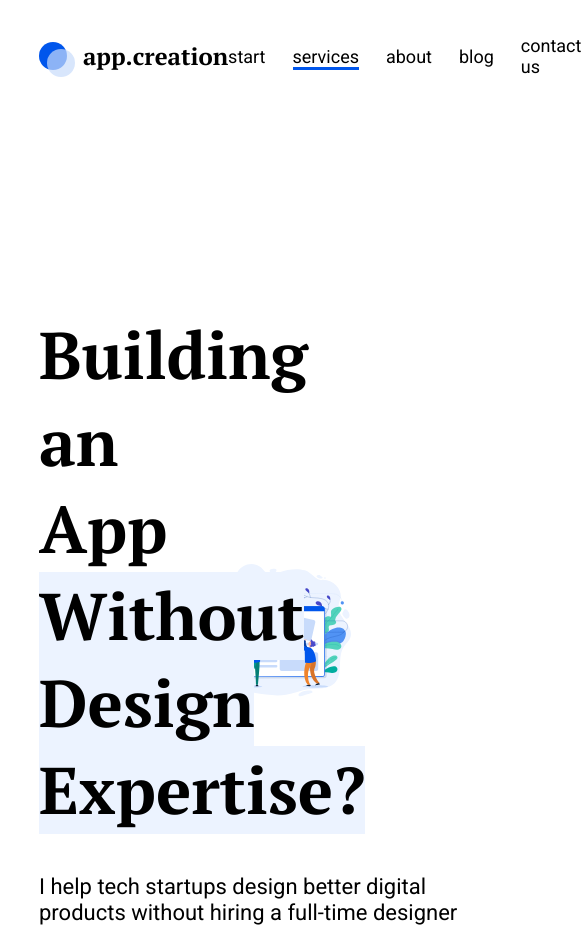
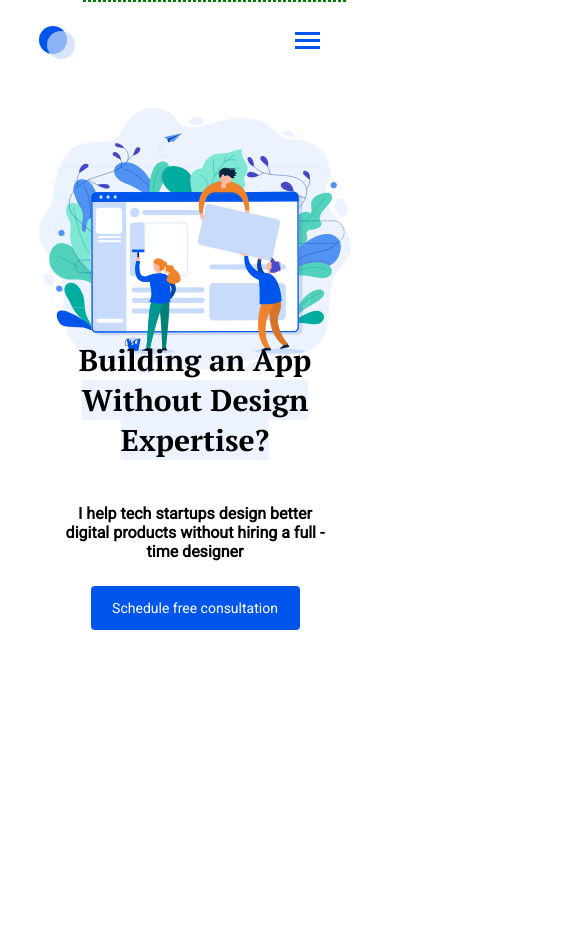
Before and after one commit to WebHeroSchool/GurevaTatyana, a plain HTML site: page index.html in a window 390 px wide. Shown: the top 929 px of the page, 581 px wide, since content can reach past the window. After the commit the page ends 844 px from the top, so only its background shows below. Drawn offline with Linux system fonts and the light colour scheme.

Commit message:
Описаны стили для адаптации сайта
Описаны стили для адаптации сайта

```diff
--- a/index.html
+++ b/index.html
@@ -1,3 +1,4 @@
+
 <!DOCTYPE html>
 <html>
   <head>
@@ -14,7 +15,24 @@
       <div class="logo">
         <div class="logo__circle logo__circle_color_dark-blue"></div>
         <div class="logo__circle logo__circle_color_blue"></div>
-        app.creation
+        <div class="logo__title">app.creation</div>
+      </div>
+      <div class="burger__menu">
+        <input type="checkbox" id="menu__toggle">
+        <label for="menu__toggle" class="menu-btn">
+          <span></span>
+        </label>
+        <div class="burger-line first"></div>
+        <div class="burger-line second"></div>
+        <div class="burger-line third"></div>
+        <div class="burger-line fourth"></div>
+        <ul class="menu__box">
+          <li> <a class="menu__item" href="#">start</a></li>
+          <li> <a class="menu__item" href="#">services</a></li>
+          <li> <a class="menu__item" href="#">about</a></li>
+          <li> <a class="menu__item" href="#">blog</a></li>
+          <li> <a class="menu__item" href="#">contact us</a></li>
+        </ul>
       </div>
       <nav class="menu">
         <a class="menu__item" href="#">start</a>
@@ -27,11 +45,11 @@
     <section class="main">
       <h1 class="main__title">
         Building an App
-        <span style="background:#ECF3FF">
+        <span style="background: #ECF3FF">
           Without Design Expertise?
         </span>
       </h1>
-      <p class="main__subtitle">I help tech startups design better digital products without hiring a full-time designer</p>
+      <p class="main__subtitle">I help tech startups design better digital products without hiring a full&nbsp;-time designer</p>
       <button class="main__button" type="button" name="button">Schedule free consultation</button>
     </section>
   </div>
--- a/styles.css
+++ b/styles.css
@@ -1,5 +1,5 @@
-.main__title {
-  font-family: Roboto;
+.main__title  {
+  font-family: 'Roboto';
 }
 body {
   margin: 0;
@@ -18,7 +18,9 @@ body {
   position: relative;
   padding: 40px 0;
   padding-left: 44px;
-  font: bold 24px/32px pt_serifbold, arial, helvetica, sans_serif;
+}
+.logo__title {
+  font: bold 24px/32px 'pt_serifbold', arial, helvetica, sans_serif;
 }
 .menu {
   display: flex;
@@ -27,7 +29,7 @@ body {
 .menu__item {
   position: relative;
   margin-right: 27px;
-  font: 500 18px/21px Roboto, arial, helvetica, sans_serif;
+  font: 500 18px/21px 'Roboto', arial, helvetica, sans_serif;
   color: #000;
   text-decoration: none;
   transition: opacity .5s;
@@ -35,6 +37,7 @@ body {
 .menu__item:last-child {
   margin: 0;
 }
+
 .logo__circle {
   position: absolute;
   left: 0;
@@ -53,7 +56,6 @@ body {
 .logo__circle_color_dark-blue {
   background: #0056EC;
 }
-
 .menu__item:after {
  position: absolute;
  left: 0;
@@ -75,25 +77,25 @@ body {
  width: 100%;
 }
 .main {
- padding: 100px 65% 181px 0;
+ padding: 100px 63% 181px 0;
  background: 99.8% 41%/50.2% no-repeat url('img/mainImg.svg');
 }
 
 .main__title {
   margin: 0 0 40px 0;
   align-items: center;
-  font: bold 66px/87px pt_serifbold, arial, helvetica, sans_serif;
+  font: bold 66px/87px 'pt_serifbold', arial, helvetica, sans_serif;
 }
 
 .main__subtitle {
   margin: 0 0 41px 0;
-  width: 455px;
-  font: 22px/26px Roboto, arial, helvetica, sans_serif;
+  width: 80.2%;
+  font: 22px/26px 'Roboto', arial, helvetica, sans_serif;
 }
 
 .main__button {
   display: inline-block;
-  font: 18px/21px Roboto, arial, helvetica, sans-serif;
+  font: 18px/21px 'Roboto', arial, helvetica, sans-serif;
   color: #fff;
   background: #0056EC;
   width: 271px;
@@ -108,3 +110,152 @@ body {
 .main__button:hover {
   opacity: .5;
 }
+
+#menu__toggle {
+  display: none;
+}
+@media (max-width:768px) {
+ .menu {
+ display: none;
+ }
+
+ .logo__title{
+   display: none;
+ }
+
+ .header {
+ margin-bottom: 28px;
+ }
+
+ .main {
+   text-align: center;
+   padding: 64% 21px 25px 21px;
+   background-size: 100%;
+   background-position: top center;
+ }
+
+ .main__title {
+   padding-top: 32px;
+   margin-bottom: 44px;
+   font: bold 30px/40px 'pt_serifbold', arial, helvetica, sans-serif;
+ }
+
+ .main__subtitle {
+   width: auto;
+   margin-bottom: 25px;
+   font: 600 16px/19px 'Roboto', arial, helvetica, sans-serif;
+ }
+
+ .main__button {
+   width: 209px;
+   height: 44px;
+   font: 500 14px/16px 'Roboto', arial, helvetica, sans-serif;
+   right: 82px;
+   bottom: 43px;
+ }
+
+  #menu__toggle {
+    display: none;
+  }
+
+  .burger__menu {
+    display: block;
+    width: 100%;
+    margin: 0;
+    padding: 0;
+    background-color: #fff;
+    position: relative;
+    height: 70px;
+  }
+
+  .burger-line {
+    position: absolute;
+    top: 32px;
+    right: 24px;
+    width: 25px;
+    height: 3px;
+    background-color: #0056EC;
+    transition: .5s all;
+    z-index: 3;
+  }
+
+  .second, .third {
+    top: 39px;
+
+  }
+  .fourth {
+    top: 46px;
+  }
+
+  .menu-btn {
+    display: block;
+    position: absolute;
+    margin: 0;
+    padding: 0;
+    width: 100%;
+    height: 100%;
+    cursor: pointer;
+    z-index: 2;
+    line-height: 70px;
+  }
+
+  .menu__box {
+    border: dashed 1px green;
+    display: block;
+    position: relative;
+    width: 100%;
+    padding-left: 0;
+    max-height: 0;
+    font-size: 0;
+    list-style: none;
+    background-color: #fff;
+    overflow: hidden;
+    transform: translateY(0);
+    transition: .5s all;
+    z-index: 1;
+  }
+
+  .menu__item {
+    border: dashed 1px red;
+    display: block;
+    width: auto;
+    margin-top: 186px;
+    padding: 24px 12px;
+    font: 600 30px/35px 'Roboto', sans-serif;
+    text-decoration: none;
+    background-color: #fff;
+    text-align: center;
+  }
+
+  .menu__item:hover {
+    background-color: #CFD8DC;
+  }
+
+  #menu__toggle:checked ~ .menu__box {
+    max-height: 667px;
+    font: 500 30px/35px 'Roboto';
+  }
+  #menu__toggle:checked ~ .first {
+    display: none;
+  }
+  #menu__toggle:checked ~ .second {
+    transform: rotate(45deg);
+  }
+  #menu__toggle:checked ~ .third {
+    transform: rotate(-45deg);
+  }
+  #menu__toggle:checked ~ .fourth {
+    display: none;
+  }
+
+
+}
+
+@media (min-width:766px) {
+  .menu__box {
+    display: none;
+  }
+  #menu-toggle {
+    display: none;
+  }
+}
```
